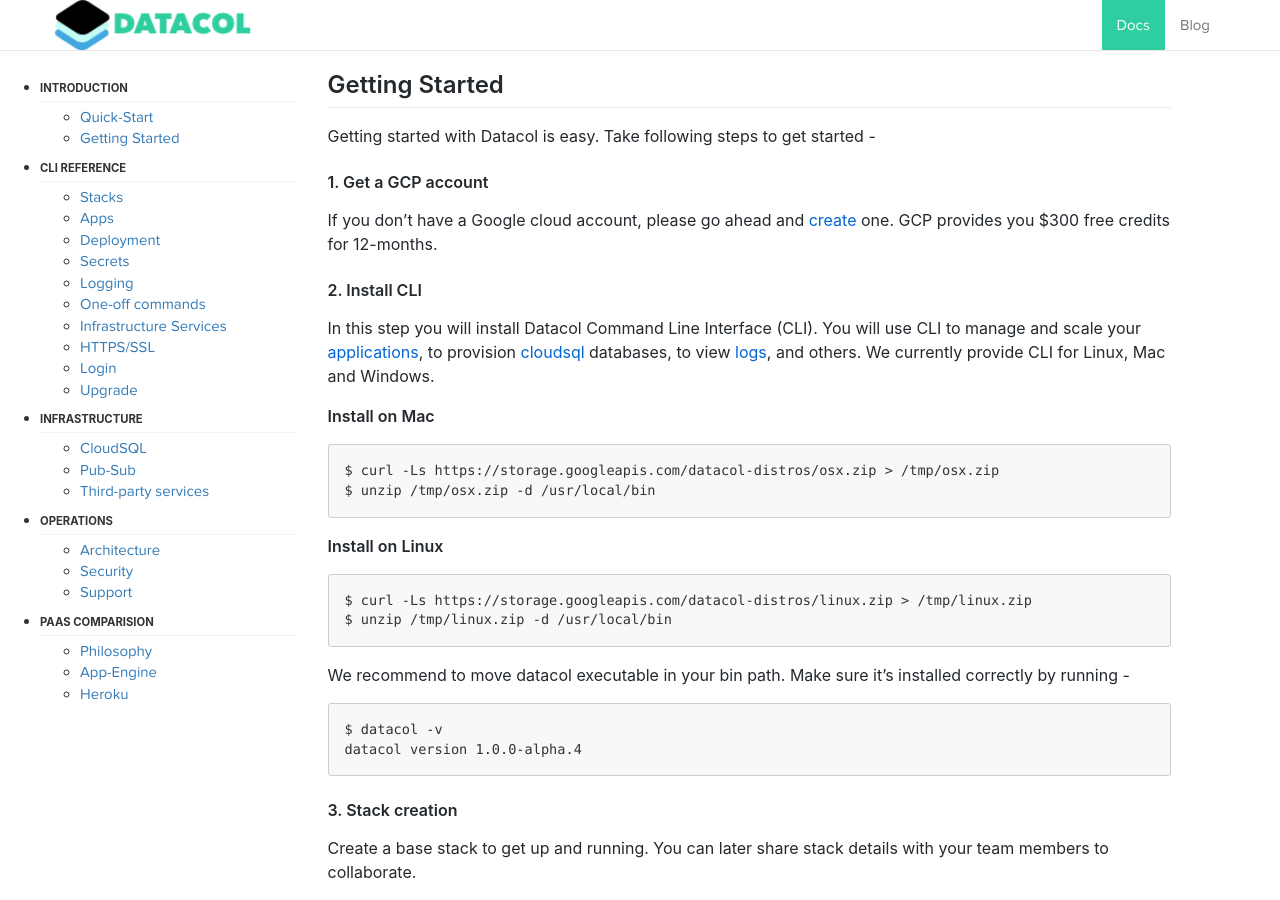
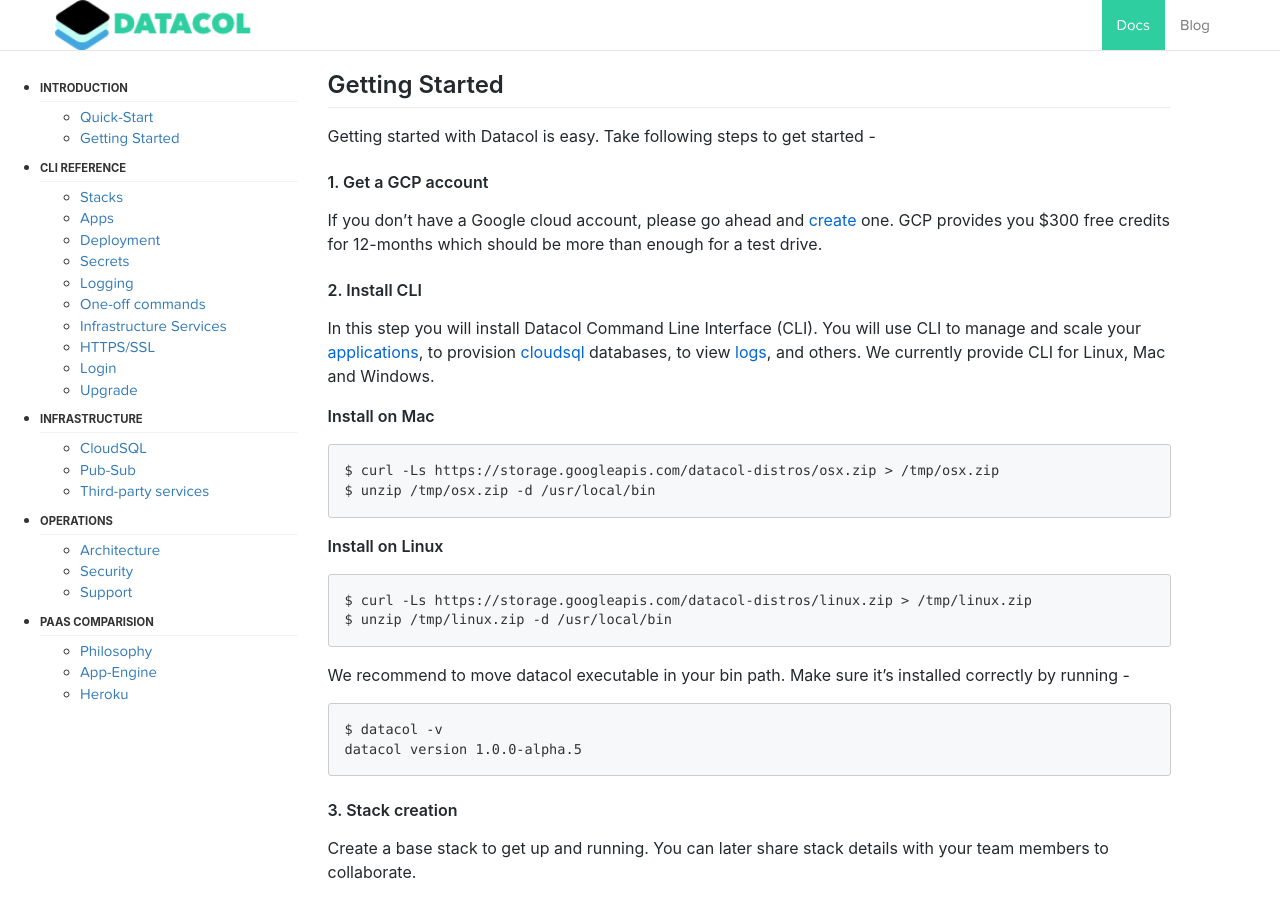
Before and after one commit to datacol-io/datacol-io.github.io, a Jekyll site: the page built from docs/getting-started.md, in a window 1280 px wide and 900 px high. Built offline with Jekyll 4.4.1, drawn with Linux system fonts in a browser that asks for light colours.

```diff
--- a/docs/getting-started.md
+++ b/docs/getting-started.md
@@ -9,7 +9,7 @@ Getting started with Datacol is easy. Take following steps to get started -
 
 #### 1. Get a GCP account
 
-If you don't have a Google cloud account, please go ahead and [create](https://cloud.google.com/) one. GCP provides you $300 free credits for 12-months.
+If you don't have a Google cloud account, please go ahead and [create](https://cloud.google.com/) one. GCP provides you $300 free credits for 12-months which should be more than enough for a test drive.
 
 #### 2. Install CLI
 In this step you will install Datacol Command Line Interface (CLI). You will use CLI to manage and scale your [applications][6], to provision [cloudsql][5] databases, to view [logs][7], and others. We currently provide CLI for Linux, Mac and Windows.
@@ -27,7 +27,7 @@ In this step you will install Datacol Command Line Interface (CLI). You will use
 We recommend to move datacol executable in your bin path. Make sure it's installed correctly by running -
 
     $ datacol -v
-    datacol version 1.0.0-alpha.4
+    datacol version 1.0.0-alpha.5
 
 #### 3. Stack creation
 
```
Also changed, not shown: _posts/2017-06-01-open-source.md (+2 -1 lines), docs/quick-start.md (+3 -3 lines).
